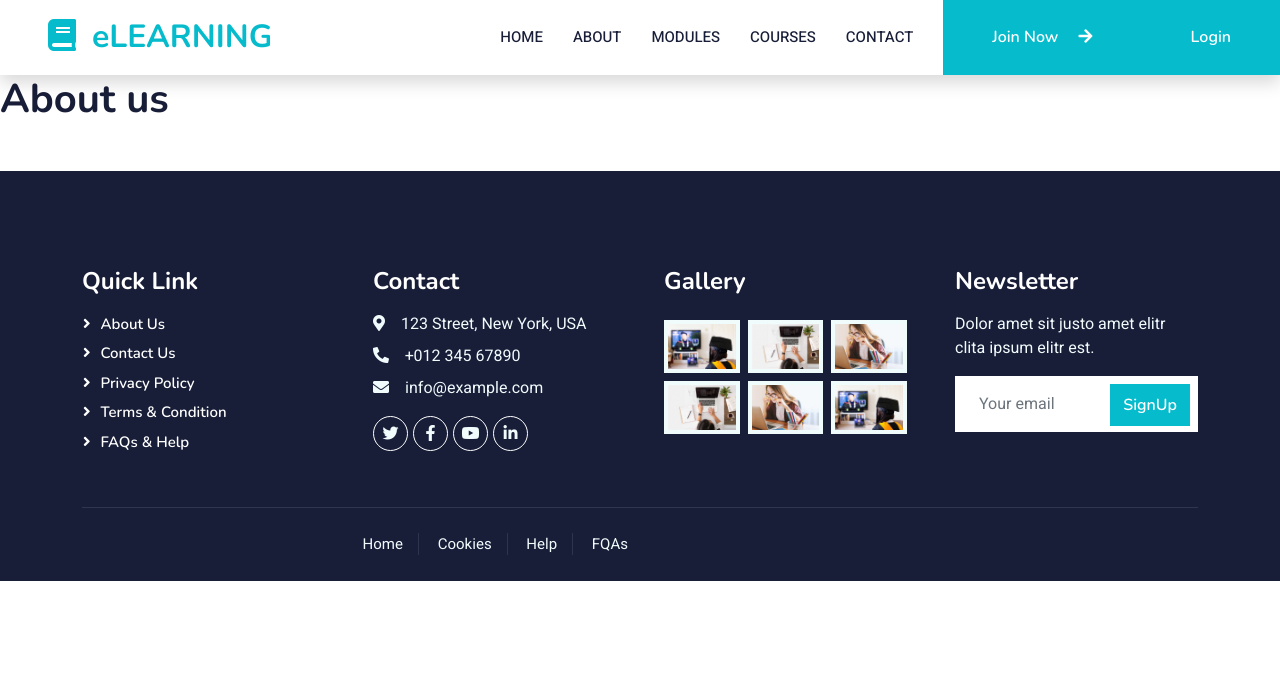
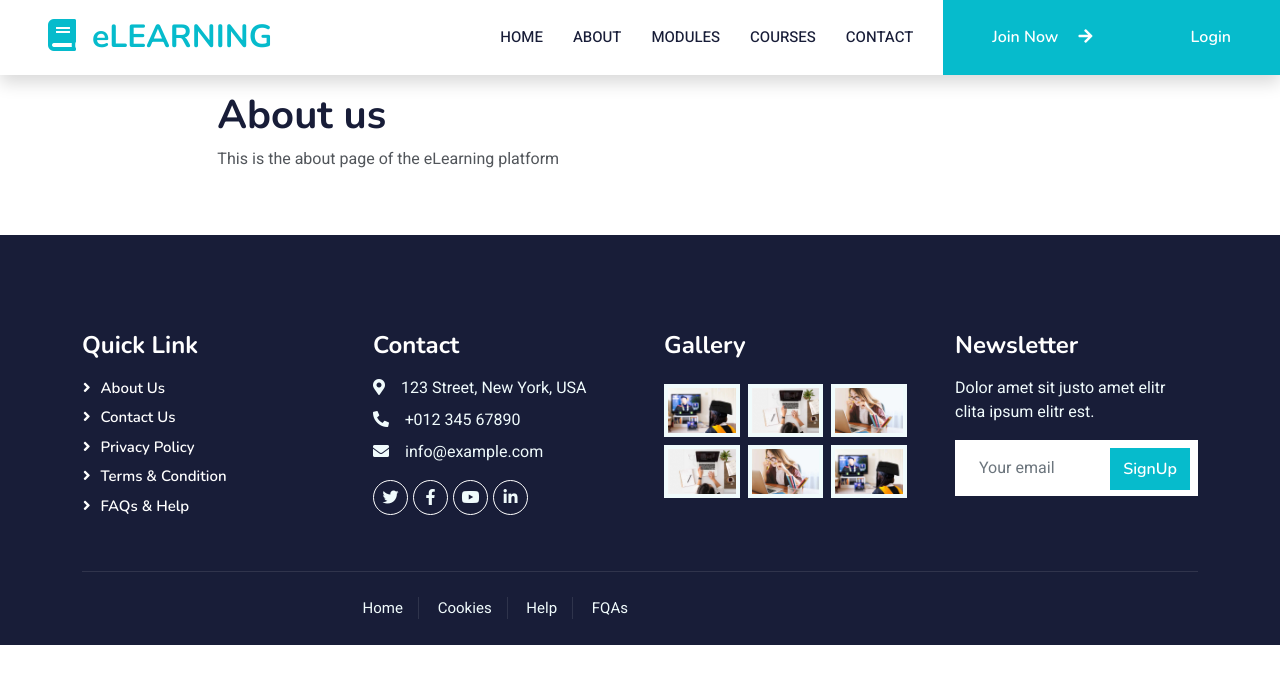
Before and after one commit to N2LT2LWEBDEV/Tas, a Django app: template coursereg/templates/coursereg/about.html in a window 1280 px wide. Shown: the top 684 px of the page. Run offline with Django 3.2, Linux system fonts and the light colour scheme; the template is opened without the code that fills it, so the values that code supplies are empty; some libraries are stand-ins or nearby versions.

Commit message:
Update about and contact pages

```diff
--- a/coursereg/templates/coursereg/about.html
+++ b/coursereg/templates/coursereg/about.html
@@ -1,6 +1,10 @@
 {% extends 'coursereg/base.html' %}
 {%load static %}
 {% block content%}
-    <h1>About us</h1>
-
+<div class="row">
+    <div class="col-md-8 offset-md-2 pt-3">
+        <h1>About us</h1>
+        <p>This is the about page of the eLearning platform</p>
+    </div>
+</div>
 {% endblock %}
```
Also changed, not shown: coursereg/templates/coursereg/contact.html (+6 -2 lines).
